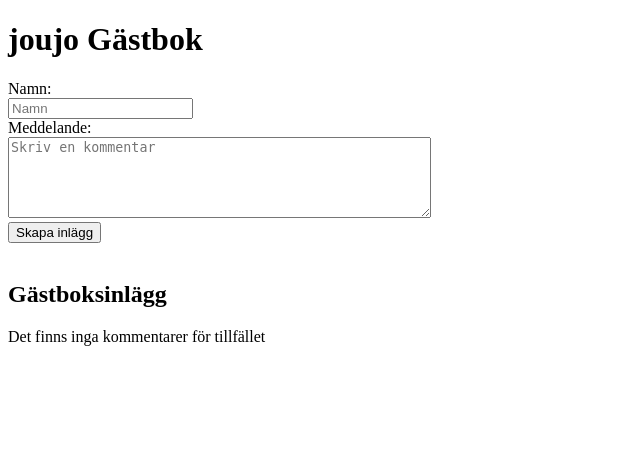
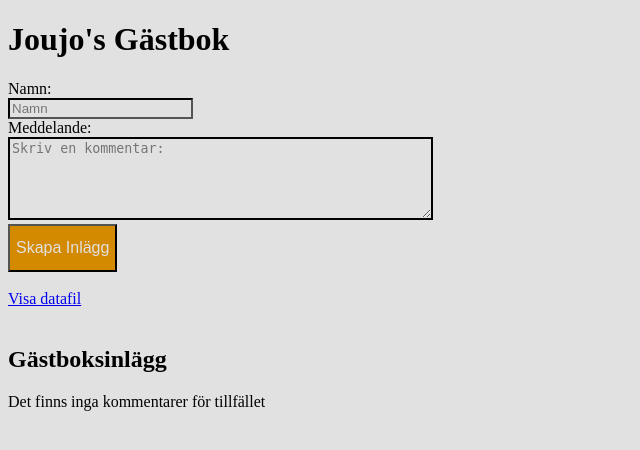
Before and after one commit to JohannesJoujo/dt100g-labb4v2-webbprogramering, a PHP site: page / in a window 1280 px wide. Shown: the top 450 px of the page, without its empty margins (0-640 px from the left). Run offline with PHP 8.4, Linux system fonts and the light colour scheme.

Commit message:
Initial commit

```diff
--- /dev/null
+++ b/CSS/style.css
@@ -0,0 +1,25 @@
+*{
+    background-color: #e1e1e1;
+}
+
+#submit{
+    background-color: #d38900;
+    height: 3em;
+    font-size: 1em;
+    color: #e1e1e1;
+
+}
+
+#submit,#meddelande,#namn{
+    border-color: black;
+}
+
+#meddelande{
+    border-width: 0.15em;
+}
+#del{
+    background-color: #e84d4d;
+    height: 2em;
+    font-size: 1em;
+    color: #e1e1e1;
+}
--- a/comment.php
+++ b/comment.php
@@ -20,23 +20,20 @@ class comment
     function get_date(){
         return $this->date;
     }
-    function __destruct(){ }
-
     public function addcomment($obj){
         $a = unserialize(file_get_contents("../writeable/testfile.txt"));
         $a[] = $obj;
-        return serialize($a);
+        file_put_contents("../writeable/testfile.txt", serialize($a));
     }
 
     public function deleteComment($index) {
-        $array = array();
         if(file_exists("../writeable/testfile.txt")){
             $array = unserialize(file_get_contents("../writeable/testfile.txt"));
-            $arr=array_reverse($array);
+            $reversedarray=array_reverse($array);
         }
-        unset($arr[$index]);
-        file_put_contents("../writeable/testfile.txt", serialize($arr));
-        header("Location: ".$_SERVER['PHP_SELF']);
+        unset($reversedarray[$index]);
+        file_put_contents("../writeable/testfile.txt", serialize($reversedarray));
+        header("Location: index.php");
         exit();
     }
 
--- a/includes/add.php
+++ b/includes/add.php
@@ -3,5 +3,5 @@ require_once "comment.php";
 
 if(isset($_POST["submit"])){
     $newcomment = new comment($_POST["namn"], $_POST["meddelande"]);
-    file_put_contents("../writeable/testfile.txt", $newcomment->addcomment($newcomment));
+    $newcomment->addcomment($newcomment);
 }
--- a/index.php
+++ b/index.php
@@ -1,6 +1,6 @@
 <?php
 require_once "comment.php";
-require_once "delete.php";
+require_once "includes/delete.php";
 require_once "includes/add.php";
 ?>
 
@@ -10,18 +10,20 @@ require_once "includes/add.php";
         <meta charset="UTF-8">
         <meta http-equiv="X-UA-Compatible" content="IE=edge">
         <meta name="viewport" content="width=device-width, initial-scale=1.0">
+        <link rel="stylesheet" href="css/style.css" type="text/css">
+
         <title>Visitors</title>
 
     </head>
     <body>
-    <h1>joujo Gästbok</h1>
+    <h1>Joujo's Gästbok</h1>
 
     <form method="POST">
         Namn: <br> <input type="text" name="namn" id="namn" placeholder="Namn" required>
         <br>
-        Meddelande: <br> <textarea id="meddelande" name="meddelande" rows="5" cols="50" placeholder="Skriv en kommentar" required></textarea>
+        Meddelande: <br> <textarea id="meddelande" name="meddelande" rows="5" cols="50" placeholder="Skriv en kommentar:" required></textarea>
         <br>
-        <input type="submit" name="submit" id="submit" value="Skapa inlägg">
+        <input type="submit" name="submit" id="submit" value="Skapa Inlägg">
     </form>
     </body>
     </html>
@@ -29,6 +31,7 @@ require_once "includes/add.php";
 <?php
 
 echo "<br>";
+echo '<a href="../writeable/testfile.txt">Visa datafil</a> <br> <br>';
 echo "<h2>Gästboksinlägg</h2>";
 
 if(file_exists("../writeable/testfile.txt")){
@@ -41,7 +44,8 @@ else{
 if(!empty($array)) {
     $reversedarray=array_reverse($array);
     foreach ($reversedarray as $key => $value) {
-        print_r($key. $value->get_name() . "<br>" . $value->get_message() . "<br>");
+        print_r($value->get_message() . "<br>"."<br>".
+            "Skrivet av: ".$value->get_name() . "<br>"."<br>");
         print_r("Publicerad " . $value->get_date());
         echo '<form method="post"><input type="hidden" name="radera" value="' . $key . '"><input type="submit" name="del" id="del" value="Radera inlägg"></form>';
         echo "<br>";
```
Also changed, not shown: includes/delete.php (renamed from delete.php).
